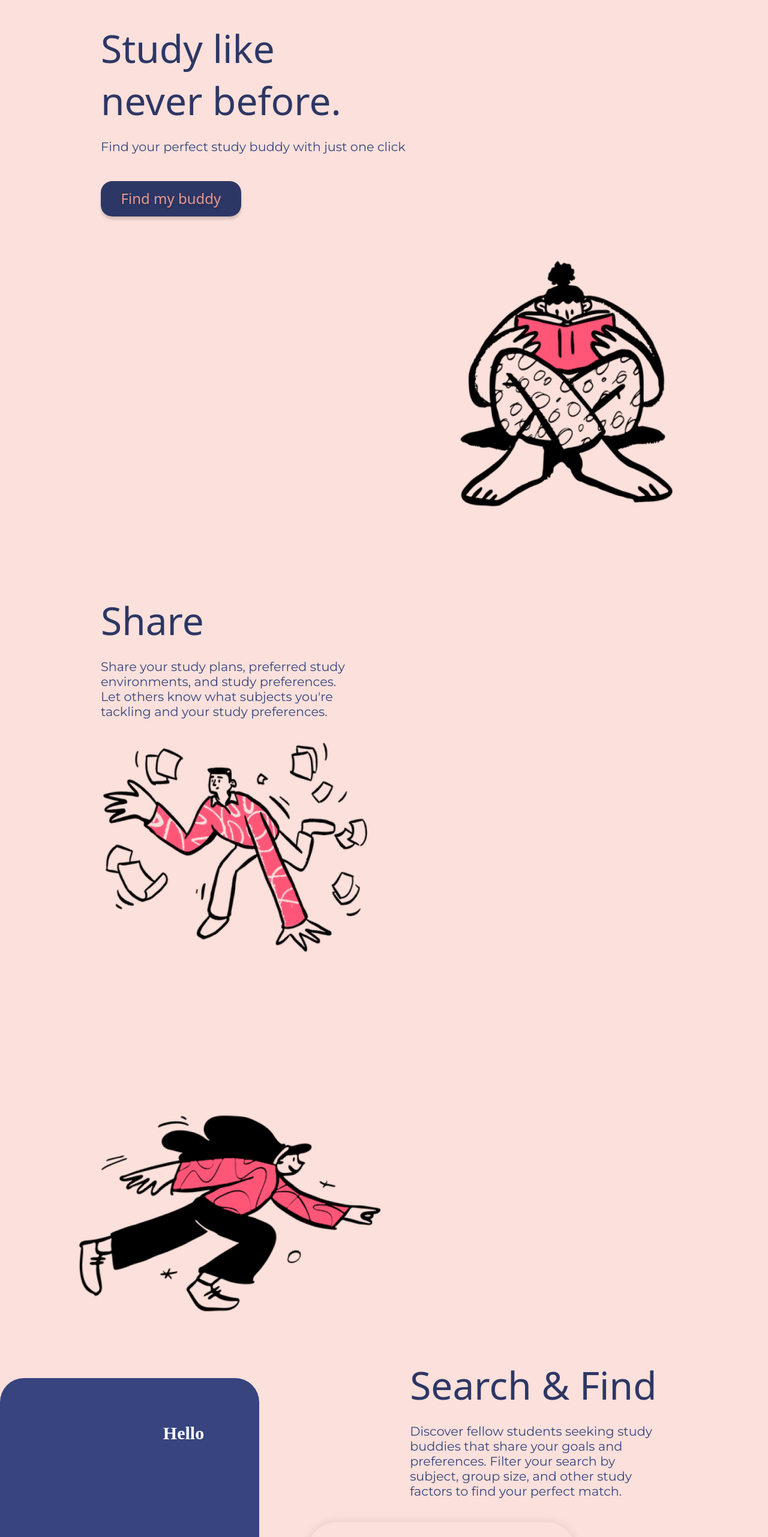
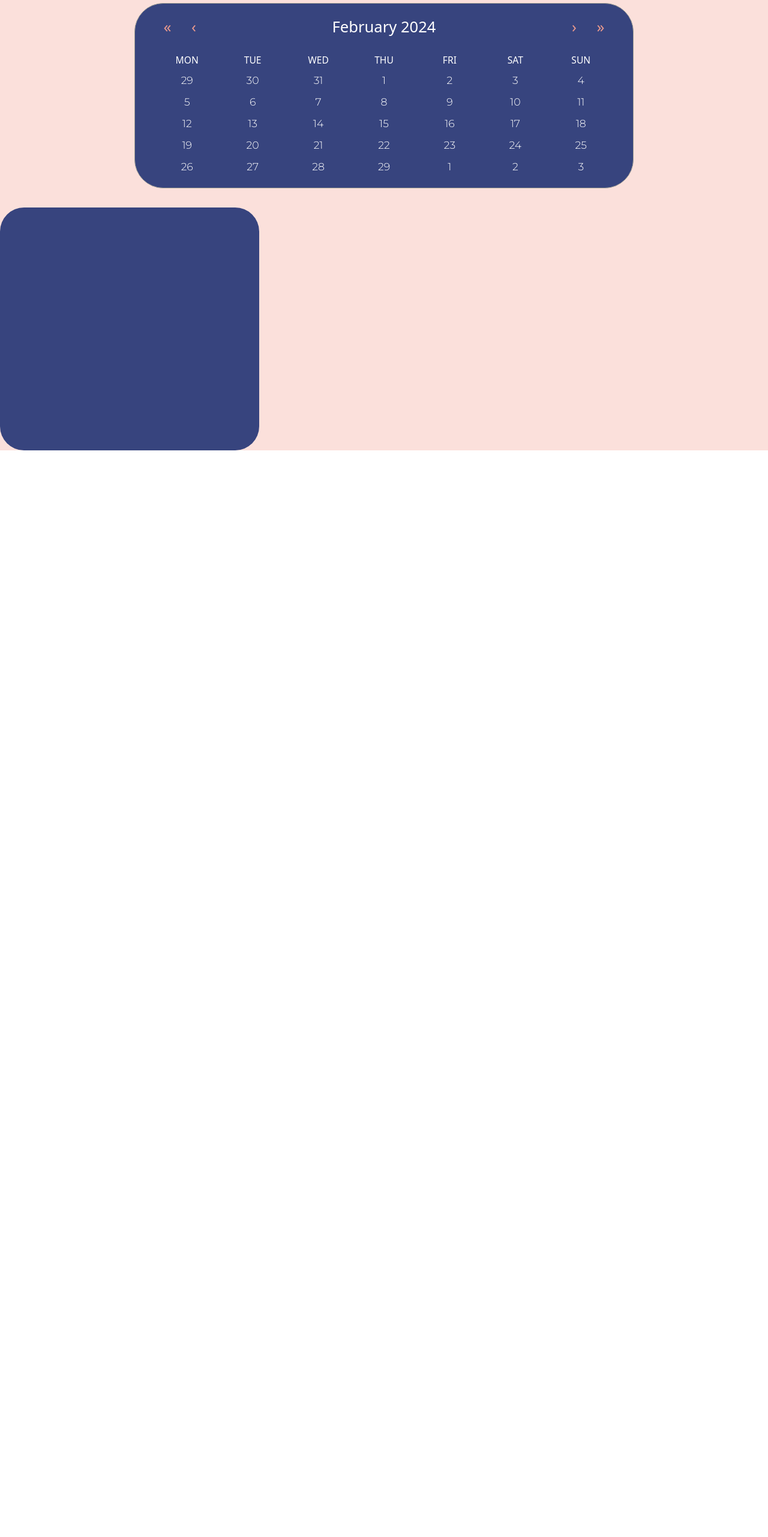
Before and after one commit to LifeBuddyTufts/product, a React (Create React App) app in the folder product/: page /buddies in a window 1280 px wide. Shown: the part 203-2766 px from the top of the page at 60% size. After the commit the page ends 954 px from the top, so only its background shows below. Built offline with nearby package versions, Linux system fonts and the light colour scheme; a web font is replaced by a local one.

Commit message:
modified main2

```diff
--- a/product/src/App.js
+++ b/product/src/App.js
@@ -1,23 +1,13 @@
 // import logo from './logo.svg';
 import './App.css';
-import Form from './components/post/Form.js';
-import Home from './pages/Home.js';
-import PostCard from './components/post/PostCard.js';
 import Nav from './components/Nav.js';
-// import Home from './pages/Home.js';
-// import Buddies from './pages/Buddies.js';
-
 
 
 function App() {
   // const value = 1;
   return (
     <div className="App">
-      <Home></Home>
-      <Form></Form>
-      <PostCard></PostCard>
         <Nav></Nav>
-
     </div>
   );
 }
--- a/product/src/components/post/PostCard.css
+++ b/product/src/components/post/PostCard.css
@@ -4,7 +4,7 @@
        url('../fonts/CherryBombOne-Regular.ttf') format('ttf'),
 }  */
 
-#card {
+.card {
     position: relative;
     width: 432px;
     height: 405px;
--- a/product/src/components/post/PostCard.js
+++ b/product/src/components/post/PostCard.js
@@ -30,8 +30,8 @@ function PostCard() {
 
     return (
 
-        <div id="card">
-            <h1 id="title" value="name">Hello</h1>
+        <div className="card">
+            {/* <div></div> id="title" value="name">Hello</h1> */}
 
             {/* <span value={item.name}></span>  */}
         </div>
--- a/product/src/pages/buddies.js
+++ b/product/src/pages/buddies.js
@@ -1,5 +1,6 @@
 import {React, useState} from 'react';
 // import Form from '../components/post/Form.js';
+import PostCard from '../components/post/PostCard';
 import Calendar from 'react-calendar';
 import 'react-calendar/dist/Calendar.css';
 import './Buddies.css'
@@ -17,6 +18,8 @@ function Buddies() {
             {/* <Form></Form> */}
             <Calendar value={dateState}
             onChange={changeDate} id="cal"/>
+            {/* <Form></Form> */}
+            <PostCard></PostCard>
         </div>
     );
 }
```
Also changed, not shown: product/src/components/Nav.js (+1 -28 lines), 1 other file (tests, documents, lock files or other folders).
